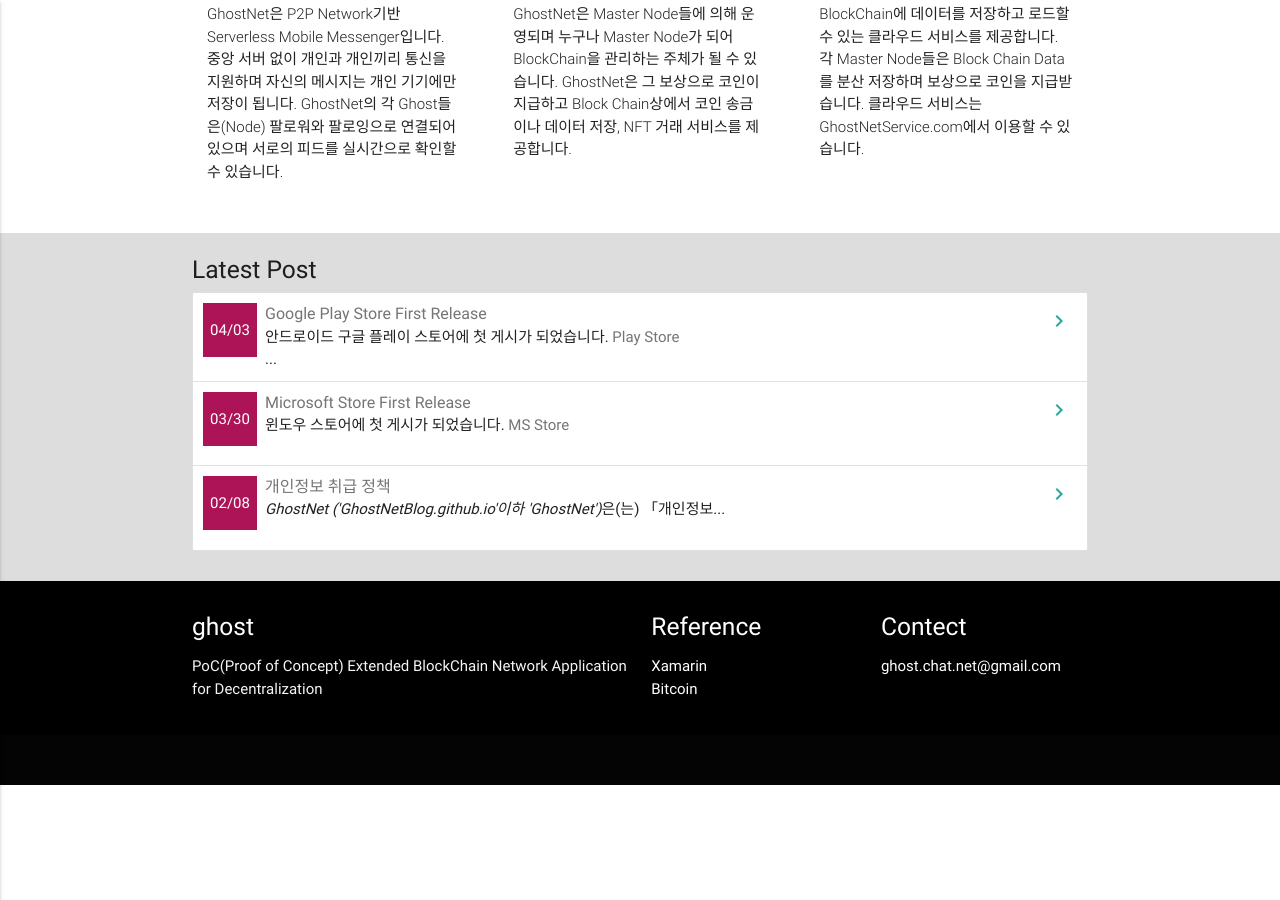
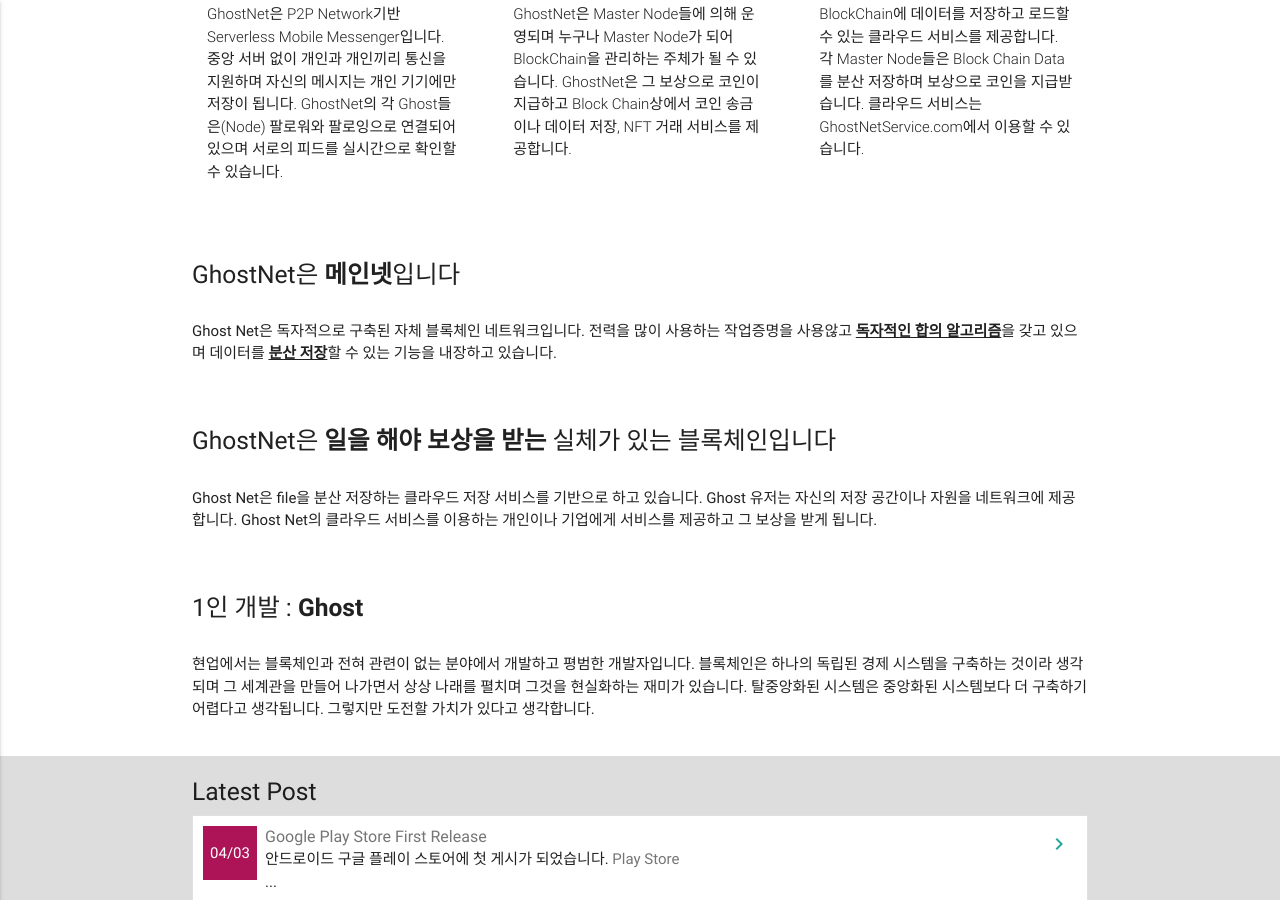
Before and after one commit to GhostNetBlog/GhostNetBlog.github.io, a Jekyll site: the page built from index.md, in a window 1280 px wide and 900 px high, scrolled down 1169 px. Built offline with Jekyll 4.4.1, drawn with Linux system fonts in a browser that asks for light colours; before the commit the page ends 1954 px from its top, so only the background shows below that.

Commit message:
Update home.html

```diff
--- a/_layouts/home.html
+++ b/_layouts/home.html
@@ -63,6 +63,52 @@ layout: default
     </div>
 
   </div>
+
+  <div class="container">
+    <div class="section">
+
+      <!--   Icon Section  https://www.panoramedia.eu/jekyllmaterialize/ -->
+      <div class="row">
+        <div class="col s12">
+          <h5>GhostNet은 <b>메인넷</b>입니다</h5><br>
+          Ghost Net은 독자적으로 구축된 자체 블록체인 네트워크입니다.
+          전력을 많이 사용하는 작업증명을 사용않고 <u><b>독자적인 합의 알고리즘</b></u>을 갖고 있으며
+          데이터를 <u><b>분산 저장</b></u>할 수 있는 기능을 내장하고 있습니다.
+        </div>
+      </div>
+    </div>
+  </div>
+
+  <div class="container">
+    <div class="section">
+
+      <!--   Icon Section  https://www.panoramedia.eu/jekyllmaterialize/ -->
+      <div class="row">
+        <div class="col s12">
+          <h5>GhostNet은 <b>일을 해야 보상을 받는</b> 실체가 있는 블록체인입니다</h5><br>
+          Ghost Net은 file을 분산 저장하는 클라우드 저장 서비스를 기반으로 하고 있습니다.
+          Ghost 유저는 자신의 저장 공간이나 자원을 네트워크에 제공합니다.
+          Ghost Net의 클라우드 서비스를 이용하는 개인이나 기업에게 서비스를 제공하고 그 보상을 받게 됩니다.
+        </div>
+      </div>
+    </div>
+  </div>
+  <div class="container">
+    <div class="section">
+
+      <!--   Icon Section  https://www.panoramedia.eu/jekyllmaterialize/ -->
+      <div class="row">
+        <div class="col s12">
+          <h5>1인 개발 : <b>Ghost</b></h5><br>
+          현업에서는 블록체인과 전혀 관련이 없는 분야에서 개발하고 평범한 개발자입니다.
+          블록체인은 하나의 독립된 경제 시스템을 구축하는 것이라 생각되며
+          그 세계관을 만들어 나가면서 상상 나래를 펼치며 그것을 현실화하는 재미가 있습니다.
+          탈중앙화된 시스템은 중앙화된 시스템보다 더 구축하기 어렵다고 생각됩니다.
+          그렇지만 도전할 가치가 있다고 생각합니다.
+        </div>
+      </div>
+    </div>
+  </div>
   <div style="background: #ddd">
   <div class="container last-post">
   <section>
```
Lines whose indentation alone changed are shown as unchanged.
